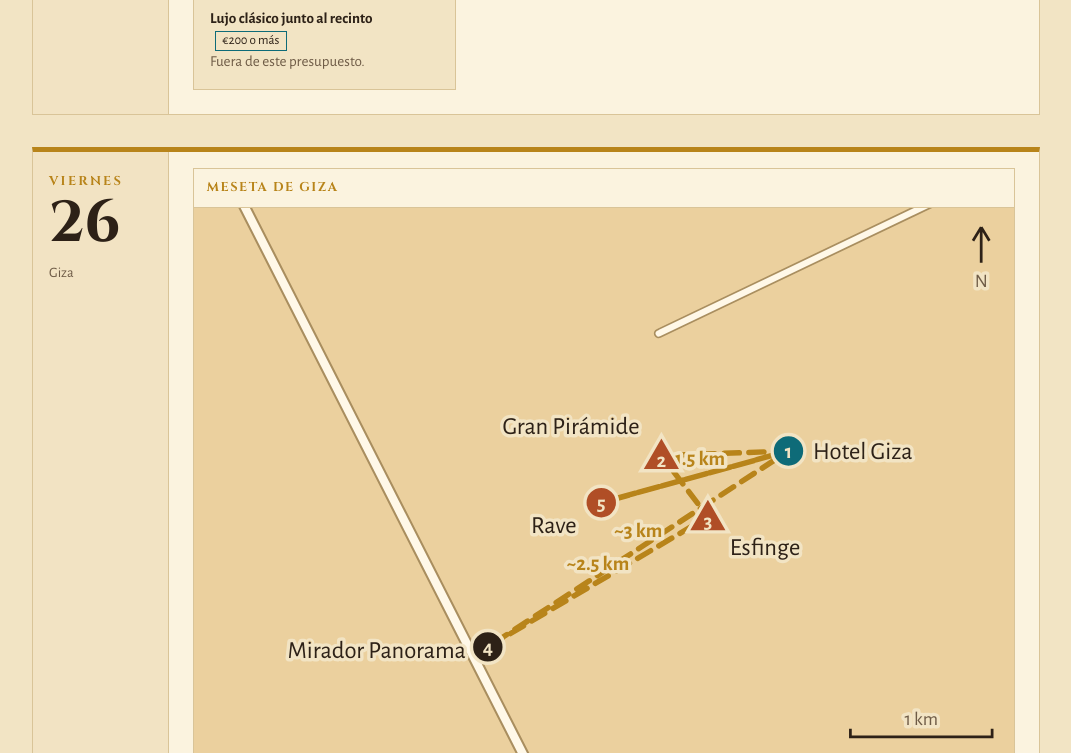
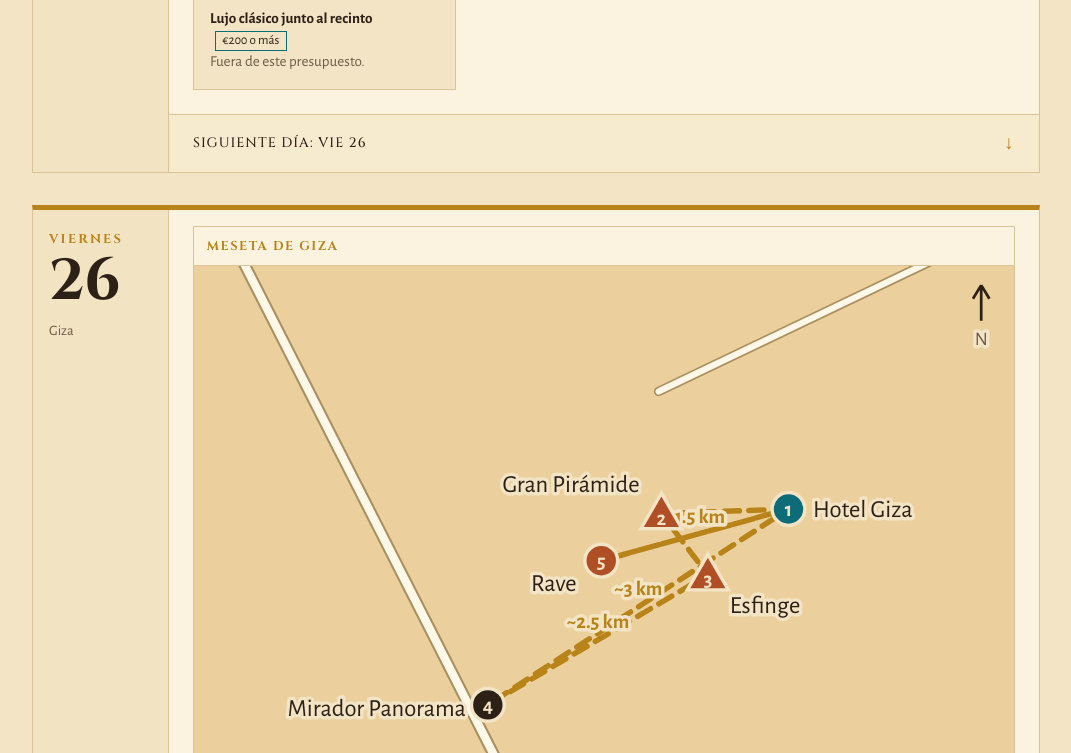
Before and after one commit to andreshere00/egypt-trip, a plain HTML site: page index.html in a window 1280 px wide. Shown: the part 2543-3296 px from the top of the page, without its empty margins (104-1175 px from the left). Drawn offline with nearby package versions, Linux system fonts and the light colour scheme.

Commit message:
feat(site): add day-by-day scroll snapping and next-day links

```diff
--- a/index.html
+++ b/index.html
@@ -258,7 +258,15 @@ footer { text-align: center; padding-block: 1.5rem; color: var(--muted); font-si
   .opts { padding: .25rem 1rem 1.25rem; }
   .ev { grid-template-columns: 4rem minmax(0, 1fr); gap: .75rem; }
 }
-@media (prefers-reduced-motion: no-preference) { html { scroll-behavior: smooth; } }
+html { scroll-padding-top: 4.5rem; }
+@media (prefers-reduced-motion: no-preference) {
+  html { scroll-behavior: smooth; scroll-snap-type: y proximity; }
+  .day, .budget, .notes { scroll-snap-align: start; }
+}
+.nextday { display: flex; align-items: center; justify-content: space-between; gap: .75rem; margin: 0; padding: .9rem 1.5rem; border-top: 1px solid var(--line); background: color-mix(in srgb, var(--a) 8%, var(--surface)); color: var(--fg); text-decoration: none; font-family: var(--display); font-size: .85rem; letter-spacing: .08em; text-transform: uppercase; min-height: 3rem; }
+.nextday:hover { background: color-mix(in srgb, var(--a) 16%, var(--surface)); }
+.nextday span:last-child { color: var(--a); font-size: 1.2rem; }
+@media (max-width: 640px) { .nextday { padding-inline: 1rem; } }
 </style>
 </head>
 <body>
@@ -918,6 +926,12 @@ footer { text-align: center; padding-block: 1.5rem; color: var(--muted); font-si
       });
       day.appendChild(wrap);
     }
+    var nx = day.nextElementSibling;
+    var link = document.createElement('a');
+    link.className = 'nextday';
+    link.href = nx ? '#' + nx.id : '#presupuesto';
+    link.innerHTML = '<span>' + (nx ? 'Siguiente día: ' + NAMES[nx.id] : 'Ver el presupuesto') + '</span><span aria-hidden="true">↓</span>';
+    day.appendChild(link);
   });
 
   /* ---------- Navegación: día activo y progreso ---------- */
```
